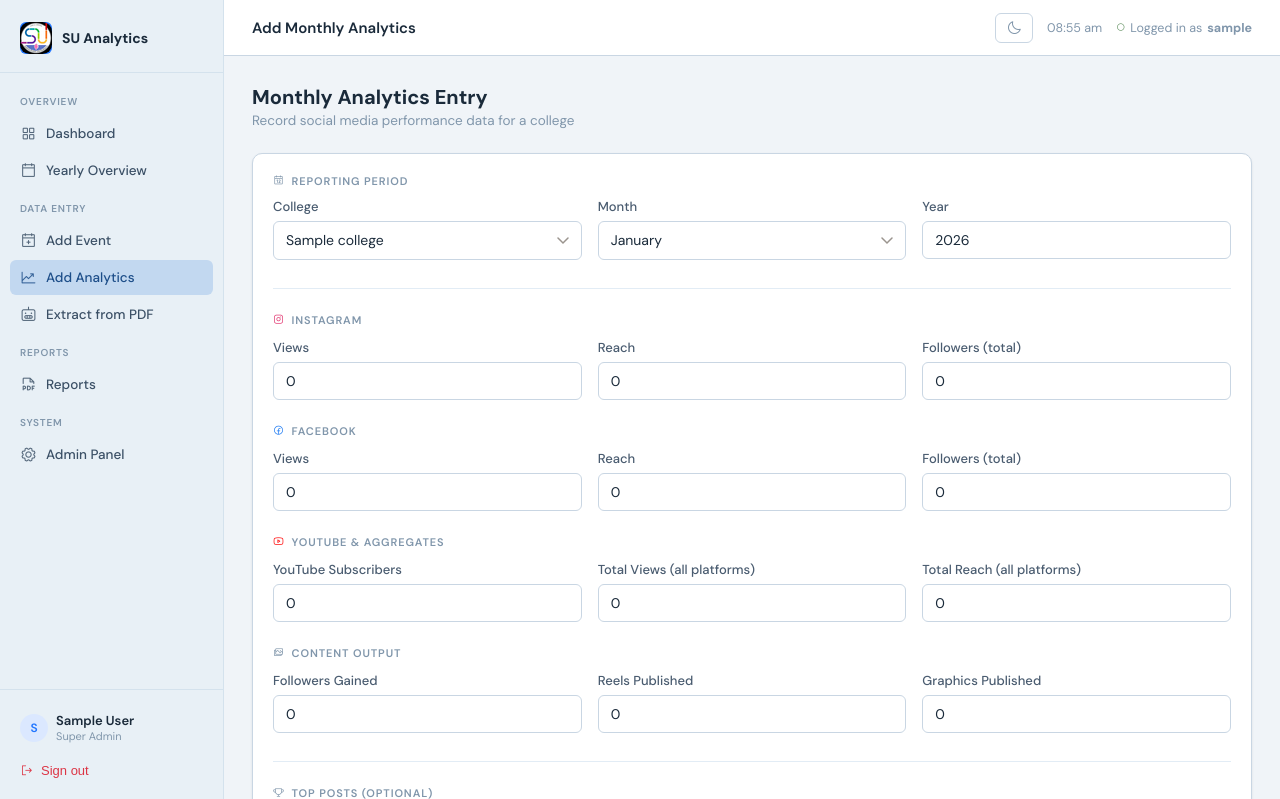
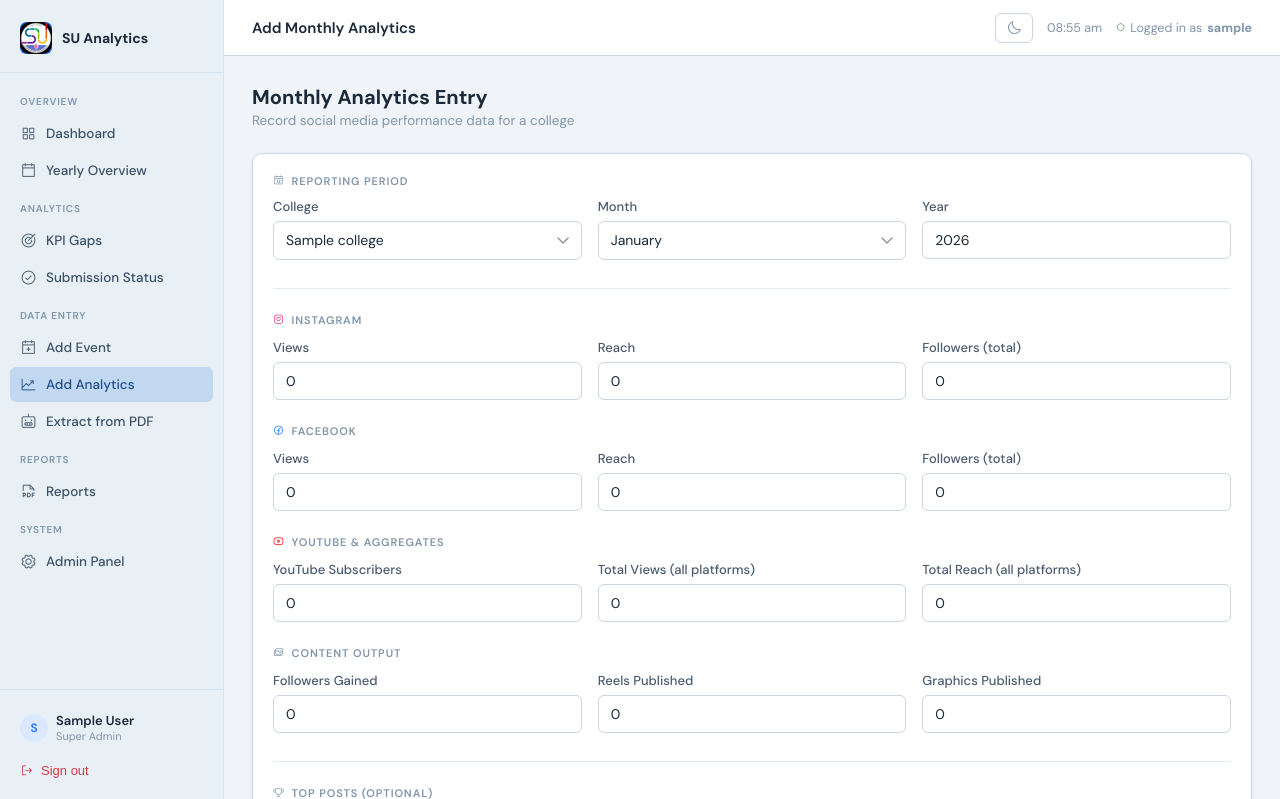
Before and after one commit to Daku3011/University-Analytics-Reporting-Automation-Platform, a Django app: page /analytics/add/ in a window 1280 px wide. Shown: the top 799 px of the page. Run offline with Django 5.2, Linux system fonts and the light colour scheme; a user stored in the database is signed in; tables that the repository leaves empty hold one stand-in row (values such as "Sample post"); parts of the project's set-up code (start-up, migrations or seed data) failed here and were passed over; some libraries are stand-ins or nearby versions.

Commit message:
feat: Add KPI Gaps and Submission Status links to sidebar

```diff
--- a/templates/base.html
+++ b/templates/base.html
@@ -78,6 +78,16 @@
             <a class="nav-link {% if request.resolver_match.url_name == 'yearly_overview' %}active{% endif %}"
                href="{% url 'yearly_overview' %}">
                 <i class="ph ph-calendar-blank"></i> Yearly Overview
+            </a>
+
+            <span class="sidebar-section-label">Analytics</span>
+            <a class="nav-link {% if request.resolver_match.url_name == 'kpi_gap_view' %}active{% endif %}"
+               href="{% url 'kpi_gap_view' %}">
+                <i class="ph ph-target"></i> KPI Gaps
+            </a>
+            <a class="nav-link {% if request.resolver_match.url_name == 'submission_status' %}active{% endif %}"
+               href="{% url 'submission_status' %}">
+                <i class="ph ph-check-circle"></i> Submission Status
             </a>
 
             <span class="sidebar-section-label">Data Entry</span>
```
